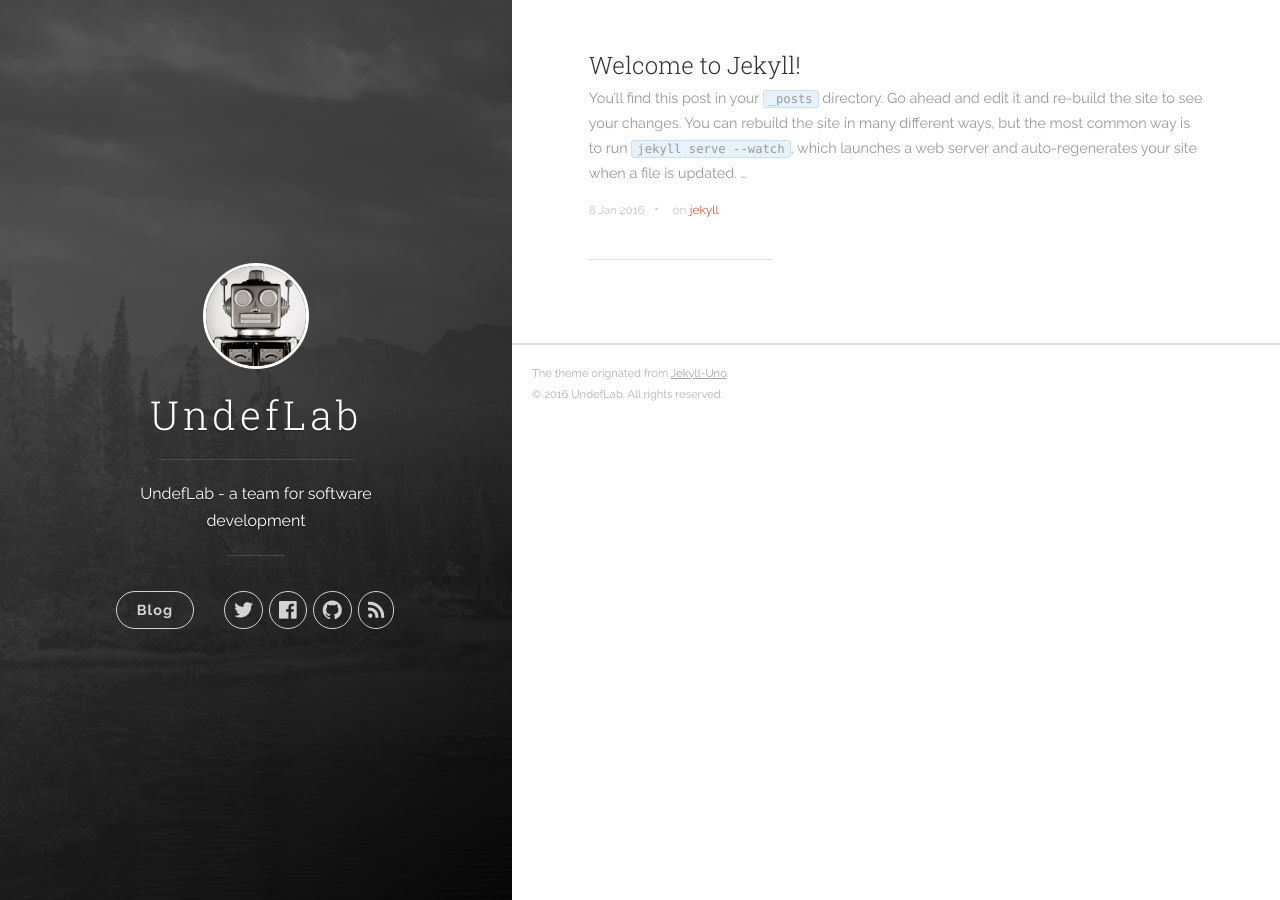
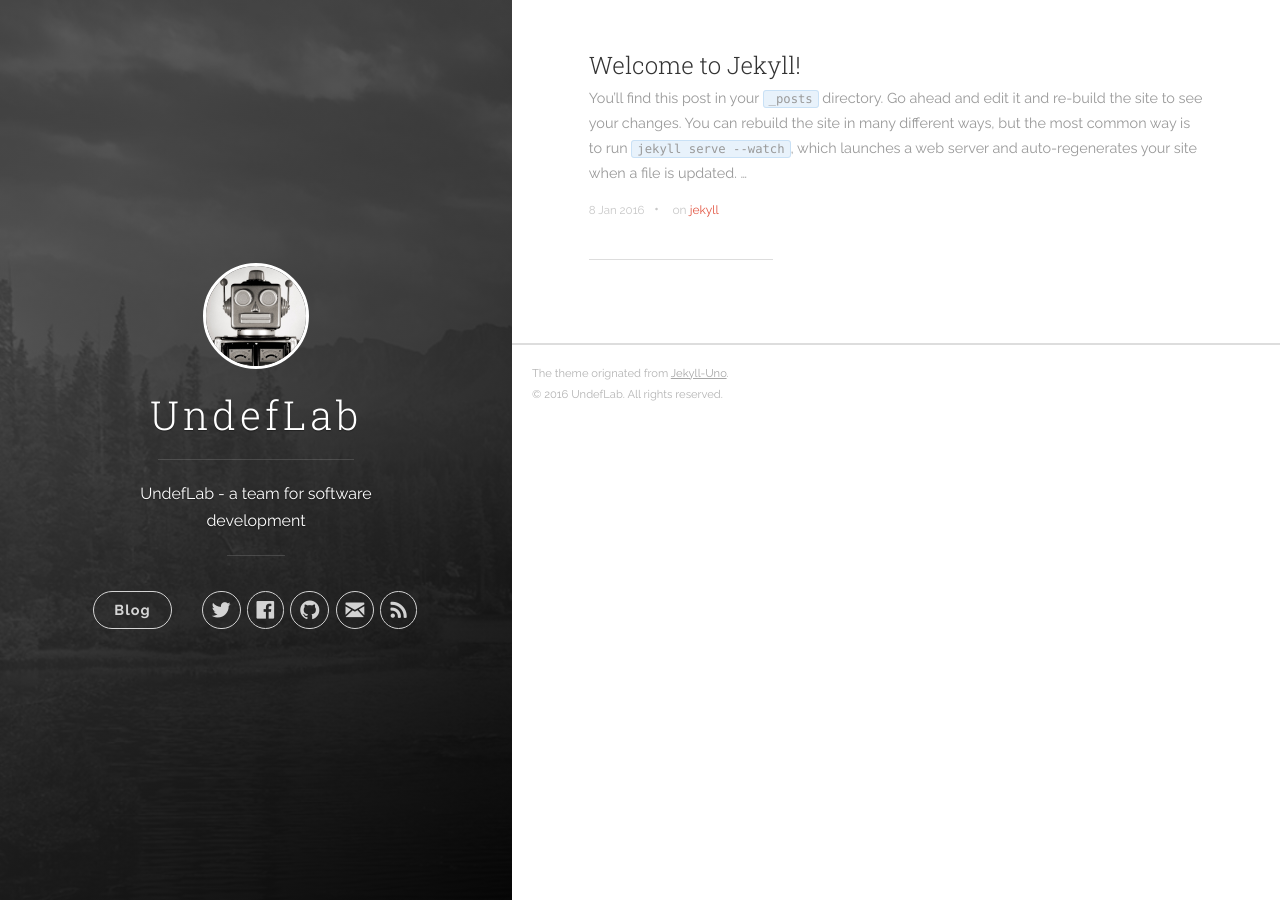
Before and after one commit to undeflab/undeflab.github.io, a Jekyll site: the page built from index.html, in a window 1280 px wide. Built offline with Jekyll 4.4.1, drawn with Linux system fonts in a browser that asks for light colours; nearby versions of some CDN libraries; the list of posts is cut into pages by our own code.

Commit message:
add a link to contact form

```diff
--- a/_config.yml
+++ b/_config.yml
@@ -13,6 +13,9 @@ author:
   facebook_username: undeflab
   github_username:  undeflab
   # linkedin_username:  joshgerdes
+contact:
+  form:
+    url: 'https://docs.google.com/forms/d/1YQNiTl94_eRpVl81ZyVFdkG6xVEWdPqW1VemxoUILOk/viewform'
 
 defaults:
   -
--- a/_includes/header.html
+++ b/_includes/header.html
@@ -77,6 +77,16 @@
               </li>
             {% endif %}
 
+            {% if site.contact.form.url %}
+              <!-- Contact Form -->
+              <li class="navigation__item">
+                <a href="{{ site.contact.form.url }}" title="Contact from a form" target="_blank">
+                  <i class="icon icon-mail"></i>
+                  <span class="label">Contact</span>
+                </a>
+              </li>
+            {% endif %}
+
             <!-- RSS -->
             <li class="navigation__item">
               <a href="{{ "feed.xml" | prepend: site.baseurl }}" title="Subscribe" target="_blank">
```
